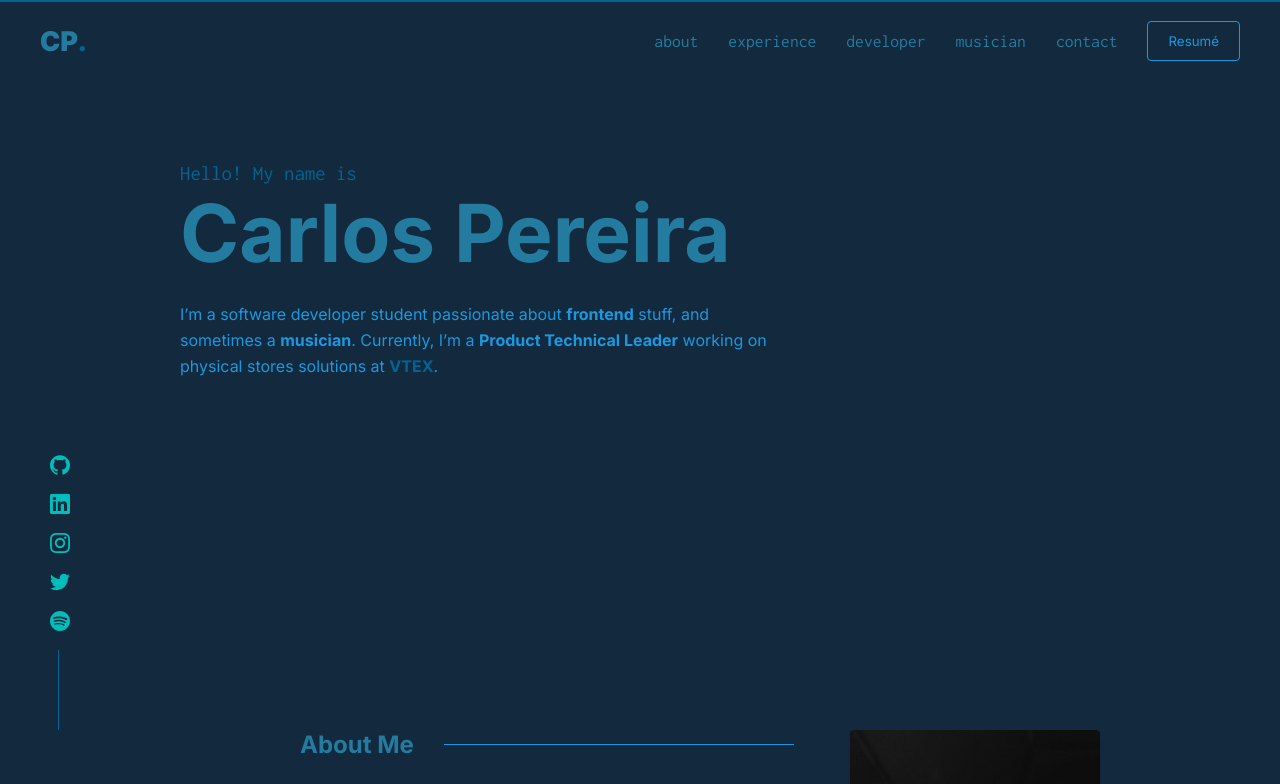
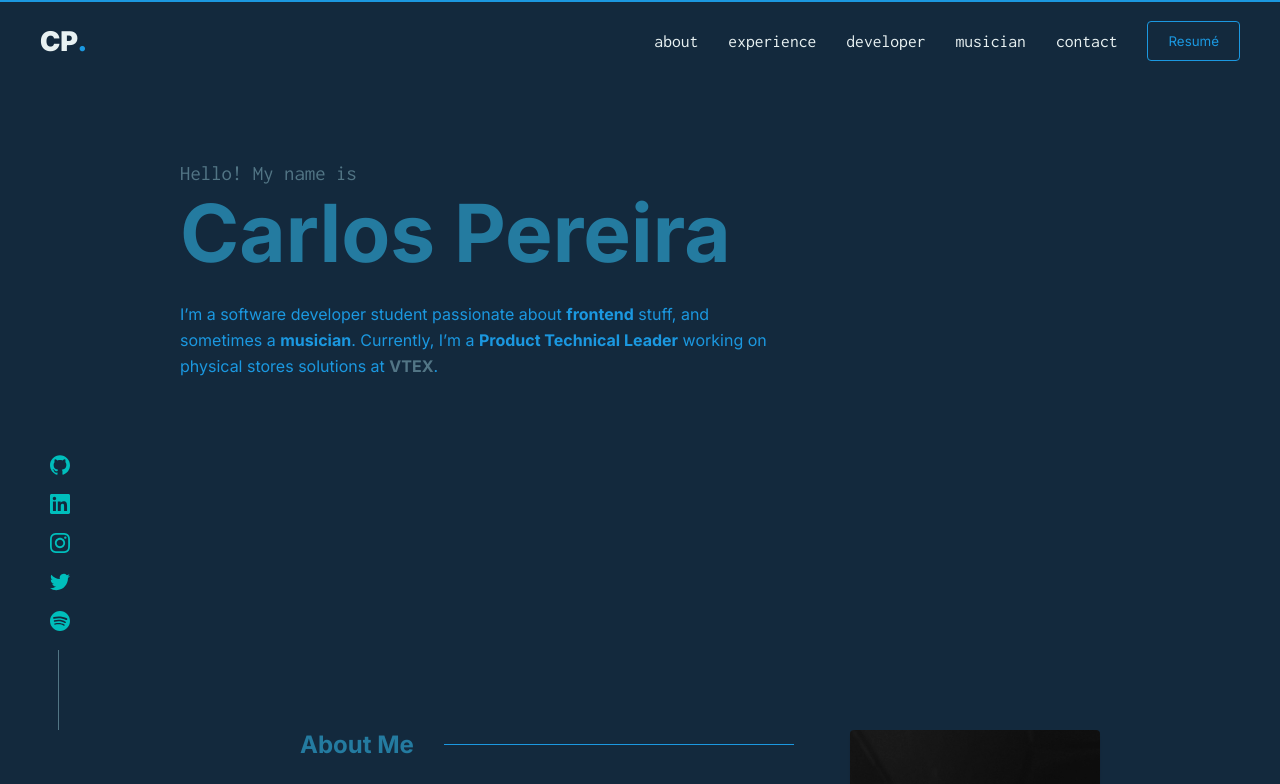
Before and after one commit to kdumagalhaes/hellocarlos, a Vue app: page / in a window 1280 px wide. Shown: the top 784 px of the page. Built offline with nearby package versions, Linux system fonts and the light colour scheme.

Commit message:
Fix Header color

```diff
--- a/src/assets/css/_variables.scss
+++ b/src/assets/css/_variables.scss
@@ -8,7 +8,7 @@ monospace;
 $sans-serif: 'Inter',
 sans-serif;
 // colors
-$sapphire-blue: #006494;
+$sapphire-blue: #527585;
 $azure: #e8f1f2;
 $celadon-blue: #247ba0;
 $prussian-blue: #13293d;
--- a/src/components/Header.vue
+++ b/src/components/Header.vue
@@ -52,11 +52,11 @@ export default {
 
     a {
       text-decoration: none;
-      color: $celadon-blue;
+      color: $azure;
       transition: color 0.3s;
 
       &:hover {
-        color: $sapphire-blue;
+        color: $carolina-blue;
       }
     }
   }
@@ -66,7 +66,7 @@ export default {
   padding: $safe-area-padding;
   height: 80px;
   justify-content: space-between;
-  border-top: 2px solid $sapphire-blue;
+  border-top: 2px solid $carolina-blue;
 }
 
 .logo-responsive {
@@ -77,10 +77,10 @@ export default {
   text-transform: uppercase;
   font-size: 1.7rem;
   font-weight: $black;
-  color: $celadon-blue;
+  color: $azure;
 
   .dot {
-    color: $sapphire-blue;
+    color: $carolina-blue;
   }
   h1 {
     font-size: 1px;
```
